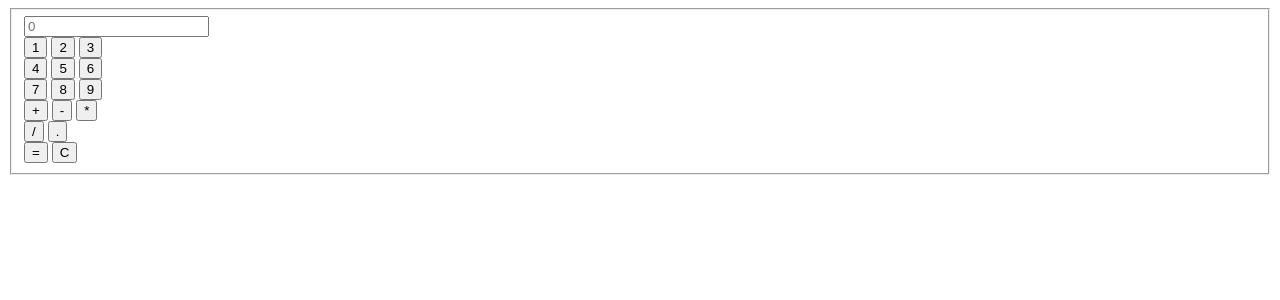
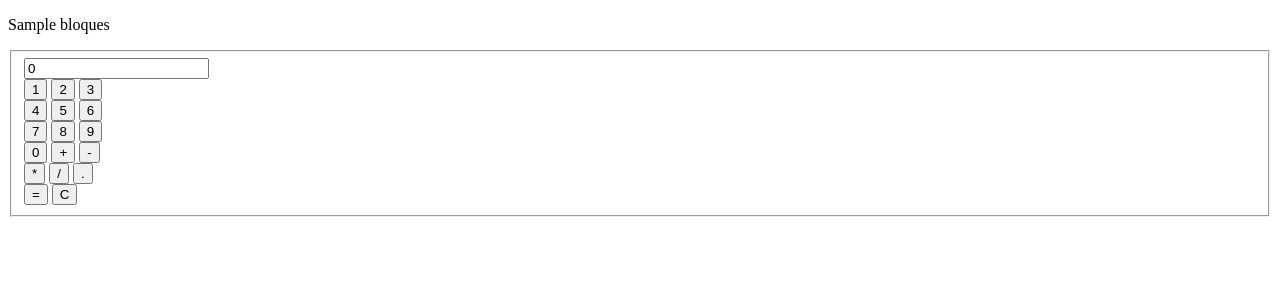
Before and after one commit to leonamos/semna-12, a Flask app: template templates/calculadora.html in a window 1280 px wide. Shown: the top 300 px of the page. Run offline with Flask 3, Linux system fonts and the light colour scheme; the template is opened without the code that fills it: most values are stand-ins (such as "Sample title", 1, 10 or a date in 2020).

Commit message:
separa la entrada de datos

```diff
--- a/app.py
+++ b/app.py
@@ -1,17 +1,18 @@
 from flask import Flask, render_template, request
-
+from operacion import separar
 app = Flask(__name__)
 
 saludo = "Bienvenido esto es una calculadora realizada con Flask  en python"
-
 @app.route('/')
 def index():
     return render_template('index.html', saludo=saludo)
 
 @app.route('/calculadora' , methods=['GET', 'POST'])
 def calculadora():
-    instrucciones = "Calculadora simple"
-    return render_template('calculadora.html', instrucciones=instrucciones)
+    operacion = request.form.get('pantalla')
+    bloques = separar(operacion)
+    print(bloques)
+    return render_template('calculadora.html', bloques=bloques)
 
 
 
--- a/templates/calculadora.html
+++ b/templates/calculadora.html
@@ -8,9 +8,10 @@
 </head>
 
 <body>
+    <p> {{bloques}} </p>
     <fieldset>
         <form action="{{url_for('calculadora')}}" method="POST">
-            <input type="text" name="pantalla" placeholder="0" readonly><br>
+            <input type="text" name="pantalla" value="0" readonly><br>
             <input type="button" name="num1" value="1" onclick="agregar('1') ">
             <input type="button" name="num1" value="2" onclick="agregar('2') ">
             <input type="button" name="num1" value="3" onclick="agregar('3') "><br>
@@ -20,12 +21,13 @@
             <input type="button" name="num1" value="7" onclick="agregar('7') ">
             <input type="button" name="num1" value="8" onclick="agregar('8') ">
             <input type="button" name="num1" value="9" onclick="agregar('9')"> <br>
+            <input type="button" name="num1" value="0" onclick="agregar('0')">
             <input type="button" name="suma" value="+" onclick="agregar('+')">
-            <input type="button" name="resta" value="-" onclick="agregar('-')">
-            <input type="button" name="multiplicacion" value="*" onclick="agregar('*')"><br>
+            <input type="button" name="resta" value="-" onclick="agregar('-')"><br>
+            <input type="button" name="multiplicacion" value="*" onclick="agregar('*')">
             <input type="button" name="division" value="/" onclick="agregar('/')">
             <input type="button" name="punto" value="." onclick="agregar('.')"><br>
-            <input type="button" name="igual" value="=" >
+            <input type="submit" name="igual" value="=" >
             <input type="button" name="borrar" value="C" onclick="limpiar('C')"><br>
         </form>
     </fieldset>
```
Also changed, not shown: operacion.py (added, +11 -0 lines), static/js/pantalla.js (line endings or trailing spaces).
